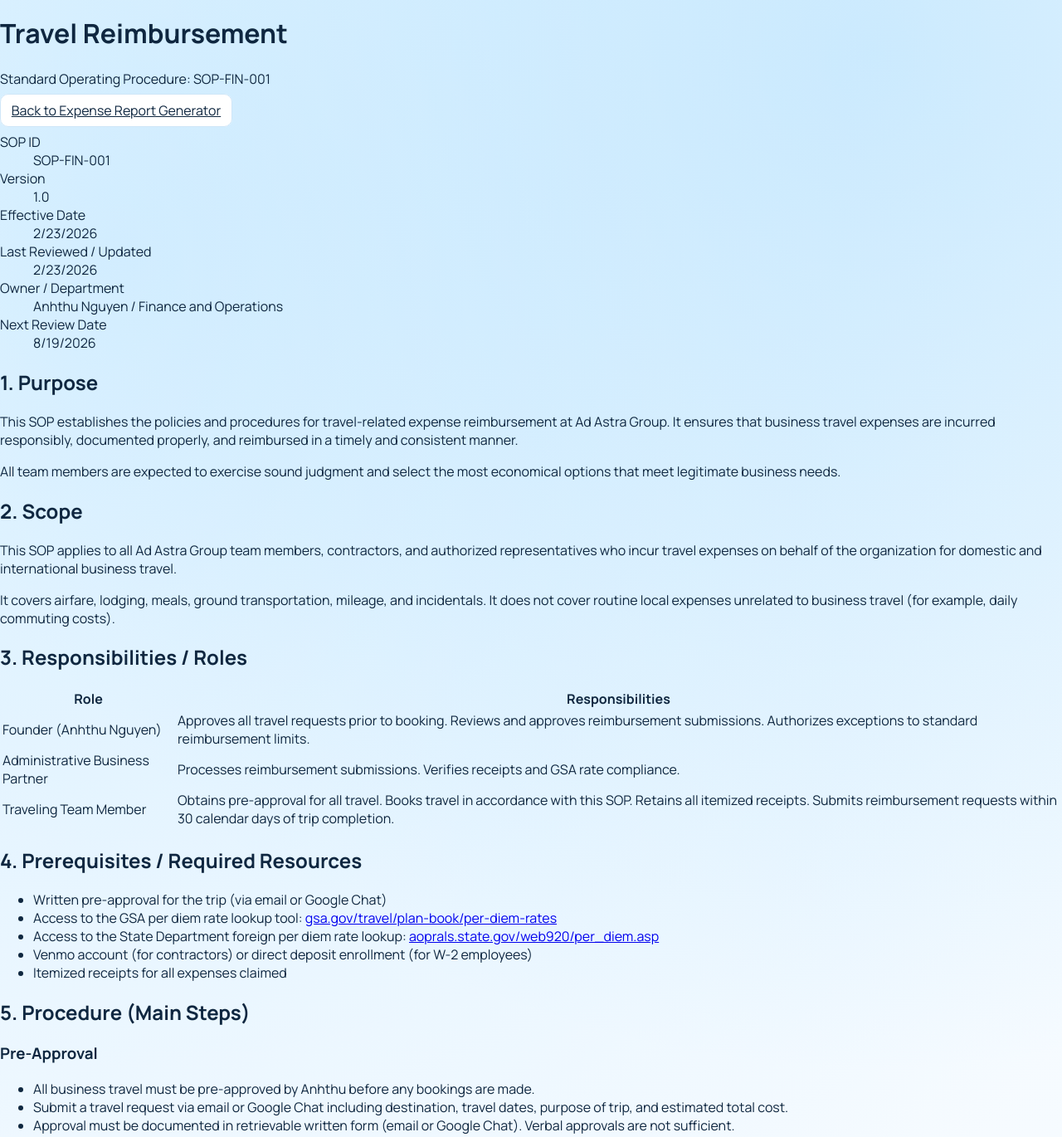
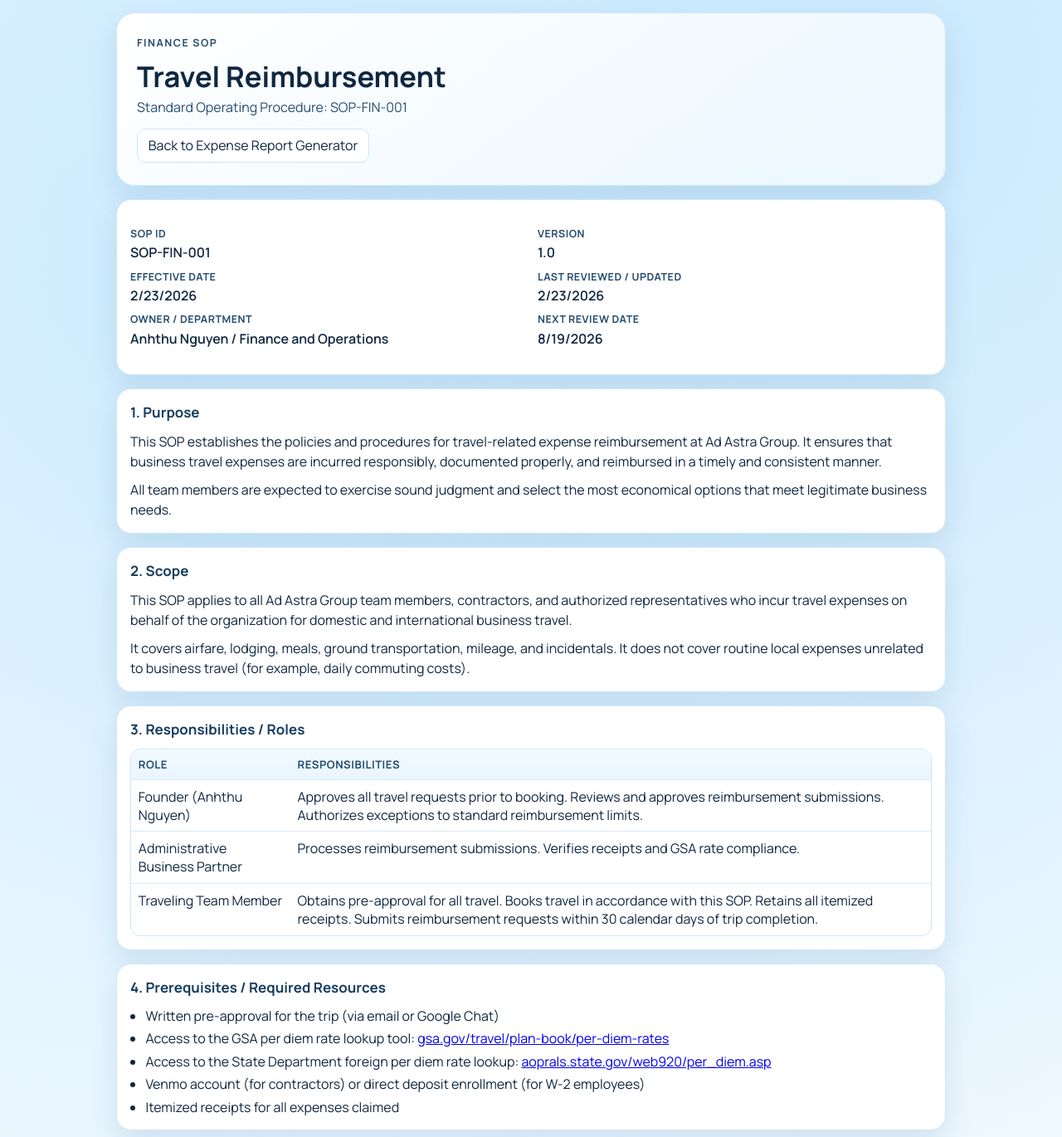
Before and after one commit to Lophate/expense-generator, a plain HTML site: page sop-fin-001.html in a window 1280 px wide. Shown: the part 20-1390 px from the top of the page at 83% size. Drawn offline with Linux system fonts and the light colour scheme.

Commit message:
Added UI changes for SOP

```diff
--- a/styles.css
+++ b/styles.css
@@ -79,6 +79,10 @@
   margin: 0;
   color: var(--ink-700);
   max-width: 58ch;
+}
+
+.hero__actions {
+  margin-top: 0.95rem;
 }
 
 .layout {
@@ -253,12 +257,16 @@
 
 .btn,
 .icon-btn {
+  display: inline-flex;
+  align-items: center;
+  justify-content: center;
   border: 1px solid var(--line);
   border-radius: 10px;
   background: #fff;
   color: var(--ink-900);
   padding: 0.52rem 0.8rem;
   cursor: pointer;
+  text-decoration: none;
   transition: transform 0.17s ease, box-shadow 0.17s ease, background-color 0.17s ease;
 }
 
@@ -569,9 +577,199 @@
   font-size: 0.8rem;
 }
 
+.sop-shell {
+  width: min(1000px, 94vw);
+  margin: 2.2rem auto 3rem;
+}
+
+.sop-header {
+  background: linear-gradient(145deg, #ffffff 0%, #edf8ff 85%);
+  border: 1px solid var(--line);
+  border-radius: 22px;
+  padding: 1.7rem 1.5rem;
+  box-shadow: var(--shadow);
+}
+
+.sop-header h1 {
+  margin: 0.45rem 0 0.2rem;
+  font-size: clamp(1.5rem, 1.08rem + 1.5vw, 2.15rem);
+}
+
+.sop-header p {
+  margin: 0;
+  color: var(--ink-700);
+}
+
+.sop-header__row {
+  margin-top: 0.95rem;
+  display: flex;
+  gap: 0.65rem;
+  flex-wrap: wrap;
+}
+
+.sop-meta,
+.sop-card {
+  margin-top: 1rem;
+  background: var(--surface);
+  border: 1px solid var(--line);
+  border-radius: 18px;
+  padding: 1rem;
+  box-shadow: var(--shadow);
+}
+
+.sop-meta-grid {
+  display: grid;
+  gap: 0.6rem 1rem;
+  grid-template-columns: repeat(2, minmax(0, 1fr));
+}
+
+.sop-meta-item {
+  display: flex;
+  flex-direction: column;
+  gap: 0.2rem;
+}
+
+.sop-meta-item dt {
+  font-size: 0.78rem;
+  letter-spacing: 0.04em;
+  text-transform: uppercase;
+  color: var(--ink-700);
+  font-weight: 700;
+}
+
+.sop-meta-item dd {
+  margin: 0;
+  font-weight: 600;
+}
+
+.sop-card h2 {
+  margin: 0 0 0.75rem;
+  font-size: 1.06rem;
+  color: #173d5f;
+}
+
+.sop-card h3 {
+  margin: 1rem 0 0.55rem;
+  font-size: 0.94rem;
+  color: #1f4f76;
+}
+
+.sop-card h3:first-of-type {
+  margin-top: 0;
+}
+
+.sop-card p {
+  margin: 0;
+  line-height: 1.5;
+}
+
+.sop-card p + p {
+  margin-top: 0.65rem;
+}
+
+.sop-list {
+  margin: 0.45rem 0 0;
+  padding-left: 1.15rem;
+  display: grid;
+  gap: 0.35rem;
+}
+
+.sop-table-wrap {
+  border: 1px solid var(--line);
+  border-radius: 12px;
+  overflow-x: auto;
+}
+
+.sop-table {
+  width: 100%;
+  border-collapse: collapse;
+}
+
+.sop-table th,
+.sop-table td {
+  border-bottom: 1px solid #d8eaf9;
+  padding: 0.55rem;
+  text-align: left;
+  vertical-align: top;
+}
+
+.sop-table th {
+  background: linear-gradient(180deg, #f3faff 0%, #e9f5ff 100%);
+  color: var(--ink-700);
+  font-size: 0.82rem;
+  letter-spacing: 0.04em;
+  text-transform: uppercase;
+}
+
+.sop-table tr:last-child td {
+  border-bottom: 0;
+}
+
+.sop-note {
+  margin-top: 0.7rem;
+  border-left: 3px solid #6fbdf3;
+  background: #f4fbff;
+  padding: 0.55rem 0.7rem;
+  color: #244965;
+  border-radius: 0 8px 8px 0;
+}
+
+.sop-link-list {
+  list-style: none;
+  margin: 0.15rem 0 0;
+  padding: 0;
+  display: grid;
+  gap: 0.45rem;
+}
+
+.sop-link-list a {
+  color: #0f5f95;
+  font-weight: 600;
+}
+
+.sop-signoff-grid {
+  display: grid;
+  grid-template-columns: repeat(2, minmax(0, 1fr));
+  gap: 0.7rem;
+}
+
+.sop-signoff-card {
+  border: 1px solid #c5e1f5;
+  border-radius: 10px;
+  padding: 0.65rem;
+  background: linear-gradient(180deg, #ffffff 0%, #f6fbff 100%);
+  min-height: 8rem;
+}
+
+.sop-signoff-label {
+  margin: 0;
+  font-size: 0.78rem;
+  letter-spacing: 0.04em;
+  text-transform: uppercase;
+  color: var(--ink-700);
+  font-weight: 700;
+}
+
+.sop-signoff-line {
+  margin-top: 1.7rem;
+  border-top: 1px solid #7ea2c0;
+  padding-top: 0.3rem;
+  font-size: 0.82rem;
+}
+
+.sop-muted {
+  color: #3e607e;
+}
+
+.sop-small {
+  font-size: 0.84rem;
+}
+
 @media (max-width: 900px) {
   .grid--two,
-  .summary-grid {
+  .summary-grid,
+  .sop-meta-grid,
+  .sop-signoff-grid {
     grid-template-columns: 1fr;
   }
 
```
Also changed, not shown: index.html (+3 -0 lines).
